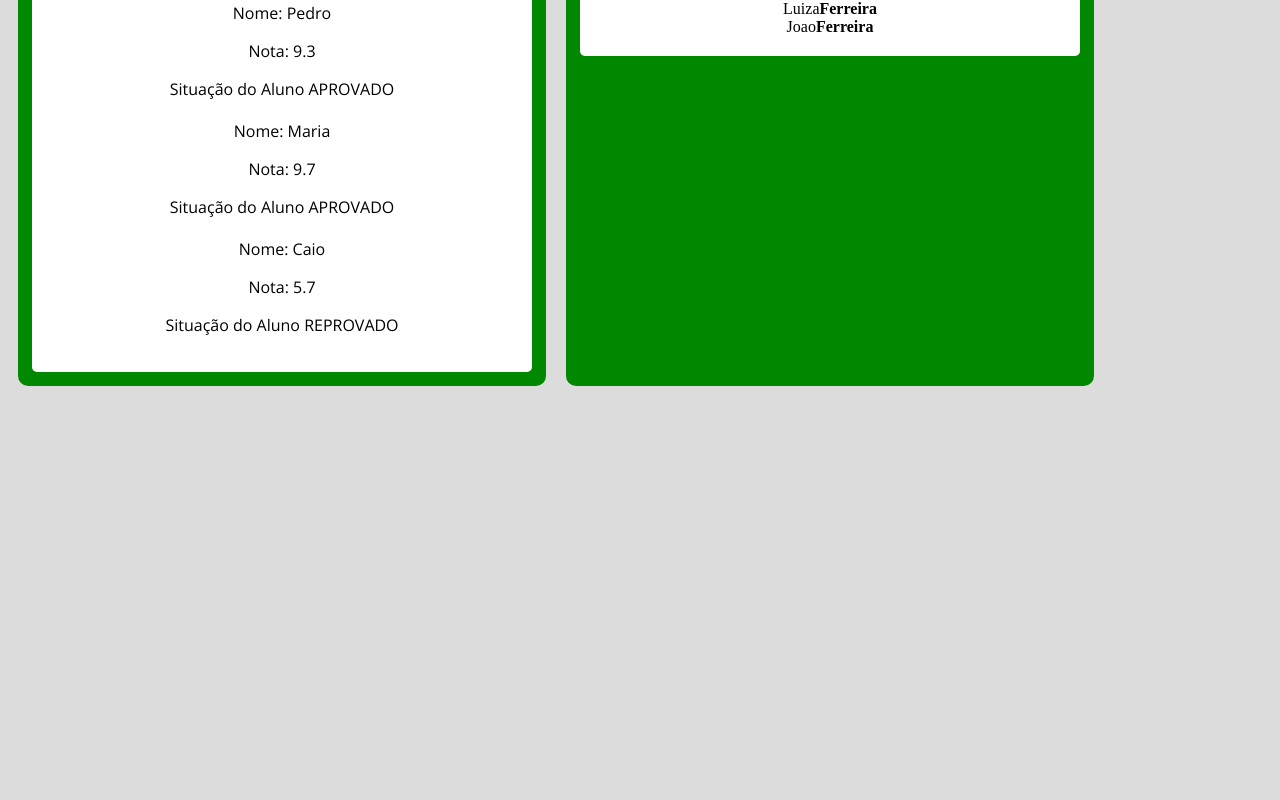
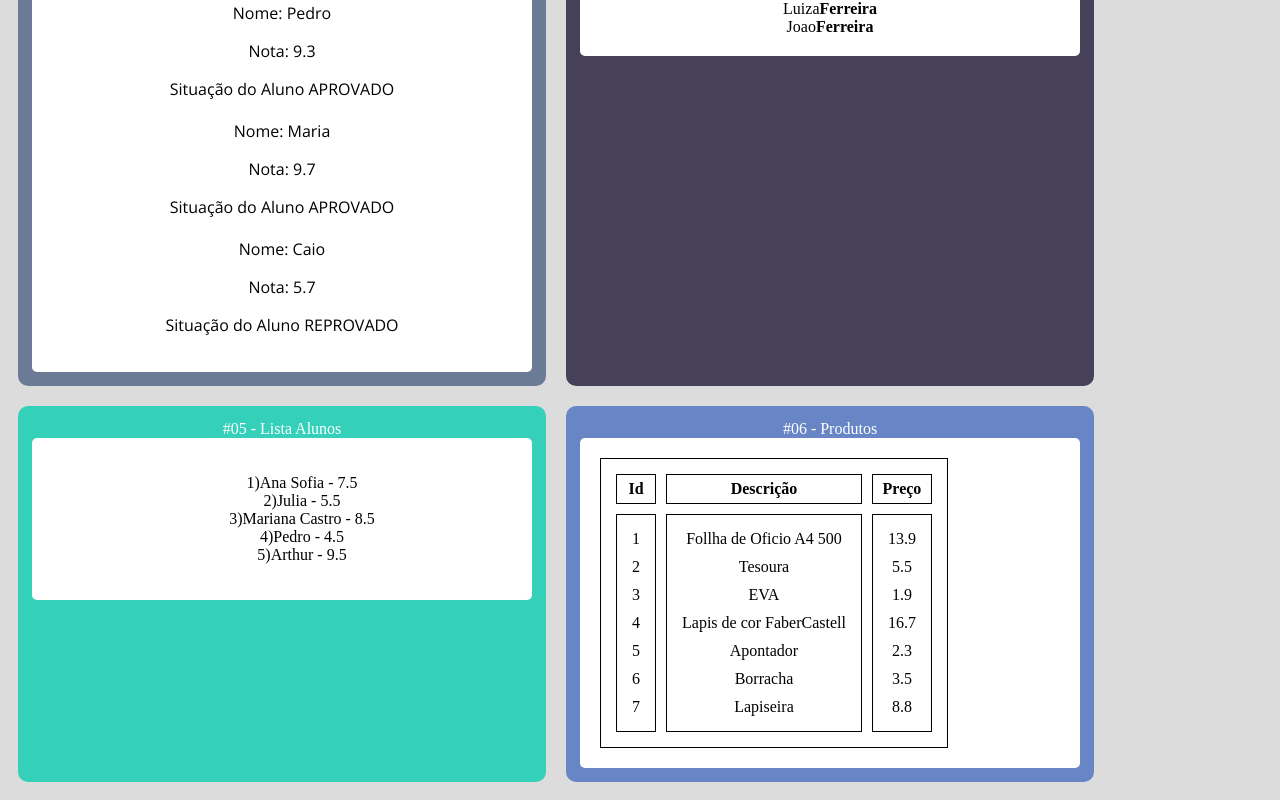
Before and after one commit to isahsantos/learnreact, a React (Create React App) app in the folder fundamentosreact/: page / in a window 1280 px wide. Shown: the part 400-1200 px from the top of the page. Before the commit the page ends 804 px from the top, so only its background shows below. Built offline with nearby package versions, Linux system fonts and the light colour scheme.

Commit message:
Exercicio com arry e repetições

```diff
--- a/fundamentosreact/src/App.jsx
+++ b/fundamentosreact/src/App.jsx
@@ -1,44 +1,53 @@
 import React, { Fragment } from 'react'
-import Primeiro from './components/basics/First'
 import ComponentJSX from './components/basics/CompnentJSX'
 import Aleatorio from './components/basics/Aleatorio'
 import Card from './components/layout/Card'
 import './components/App.css'
+import './components/layout/Produtos.css'
 import Familia from './components/basics/Familia'
 import FamiliaMembro from './components/basics/FamiliaMembro'
+import ListaAluno from './components/repeticao/ListaAluno'
+import Produtos from './components/repeticao/Produto'
+
 
 export default () => (
     <div className="App">
         <div className="Cards">
-            <Card titulo=" #01 - Desafio Número Randomico">
+            <Card titulo=" #01 - Desafio Número Randomico" color="#c7f0db">
                 <Aleatorio min={1} max={100}></Aleatorio>
                 <Aleatorio min={1} max={100}></Aleatorio>
                 <Aleatorio min={1} max={100}></Aleatorio>
                 <Aleatorio min={1} max={100}></Aleatorio>
                 <Aleatorio min={1} max={100}></Aleatorio>
             </Card>
-            <Card titulo="#02 - Desafio Número Randomico">
+            <Card titulo="#02 - Desafio Número Randomico" color ="#8bbabb">
                 <Aleatorio min={1} max={100}></Aleatorio>
                 <Aleatorio min={1} max={100}></Aleatorio>
                 <Aleatorio min={1} max={100}></Aleatorio>
                 <Aleatorio min={1} max={100}></Aleatorio>
                 <Aleatorio min={1} max={100}></Aleatorio>
             </Card>
-            <Card titulo="#03 - Situação do Aluno" color="#080">
+            <Card titulo="#03 - Situação do Aluno" color="#6c7b95">
                 <ComponentJSX nome="Pedro" nota={9.3}></ComponentJSX>
                 <ComponentJSX
                     nome="Maria" nota={9.7}></ComponentJSX>
                 <ComponentJSX
                     nome="Caio" nota={5.7}></ComponentJSX>
             </Card>
-            <Card titulo=" #04 - Membros Familia" color="#080">
+            <Card titulo=" #04 - Membros Familia" color="#464159">
                 <Familia sobrenome="Ferreira">
                     <FamiliaMembro nome="Maria Julia " />
-                   <FamiliaMembro nome="Luiza" />
+                    <FamiliaMembro nome="Luiza" />
                     <FamiliaMembro nome="Joao" />
 
                 </Familia>
             </Card>
+            <Card titulo=" #05 - Lista Alunos" color= "#35d0ba">
+                    <ListaAluno></ListaAluno>
+                </Card>
+                <Card titulo=" #06 - Produtos" color= "#6886c5">
+                    <Produtos></Produtos>
+                </Card>
         </div>
     </div>
 
--- a/fundamentosreact/src/components/layout/Card.css
+++ b/fundamentosreact/src/components/layout/Card.css
@@ -13,7 +13,6 @@
     padding: 10px, 0px;
     justify-content: center;
     display: flex;
-    background-color: gray;
 }
 
 .Card .Content {
--- /dev/null
+++ b/fundamentosreact/src/components/layout/Produtos.css
@@ -0,0 +1,7 @@
+table, th, td {
+  border: 1px solid black;
+  padding: 5px;
+}
+table {
+  border-spacing: 10px;
+}
--- /dev/null
+++ b/fundamentosreact/src/components/repeticao/ListaAluno.jsx
@@ -0,0 +1,16 @@
+import React from 'react'
+import alunos from '../../data/alunos'
+export default  props => {
+    console.log(alunos)
+        const alunosLista = alunos.map(aluno =>{
+            return  <li key={aluno.id}> {aluno.id}){aluno.nome} - {aluno.nota} </li>
+        })
+    return (
+
+        <div>
+            <ul style = {{listStyle:'none'}}>
+                {alunosLista}
+            </ul>
+        </div>
+    )
+}
--- /dev/null
+++ b/fundamentosreact/src/components/repeticao/Produto.jsx
@@ -0,0 +1,28 @@
+import React from 'react'
+import produtos from '../../data/produto'
+import produto from '../../data/produto'
+export default props => {
+  const produtoid = produtos.map(produo =>{
+    return  <tr key={produo.id}> {produo.id}</tr>
+  })
+    const produtodesc = produtos.map(produo =>{
+      return  <tr> {produo.desc}</tr>
+    })
+       const produtopreco = produtos.map(produo =>{
+      return  <tr> {produo.preco}</tr>});
+return (
+ <table >
+  <tr>
+    <th>Id</th>
+    <th>Descrição</th>
+    <th>Preço</th>
+    </tr>
+    <tr>
+    <td>{produtoid}</td>
+    <td>{produtodesc}</td>
+    <td>{produtopreco}</td>
+  </tr>
+</table>
+)
+
+}
--- /dev/null
+++ b/fundamentosreact/src/data/alunos.js
@@ -0,0 +1,7 @@
+export default [
+    { id:1, nome:'Ana Sofia', nota: 7.5},
+    { id:2, nome:'Julia', nota: 5.5},
+    { id:3, nome:'Mariana Castro', nota: 8.5},
+    { id:4, nome:'Pedro', nota: 4.5},
+    { id:5, nome:'Arthur', nota: 9.5},
+]
--- /dev/null
+++ b/fundamentosreact/src/data/produto.js
@@ -0,0 +1,8 @@
+export default [
+    { id:1, desc:'Follha de Oficio A4 500', preco: 13.90},
+    { id:2, desc:'Tesoura', preco: 5.50},
+    { id:3, desc:'EVA',  preco: 1.90},
+    { id:4, desc:'Lapis de cor FaberCastell', preco: 16.70},
+    { id:5, desc:'Apontador', preco: 2.30},
+    { id:6, desc:'Borracha', preco: 3.50},
+    { id:7, desc:'Lapiseira', preco: 8.80},]
```
